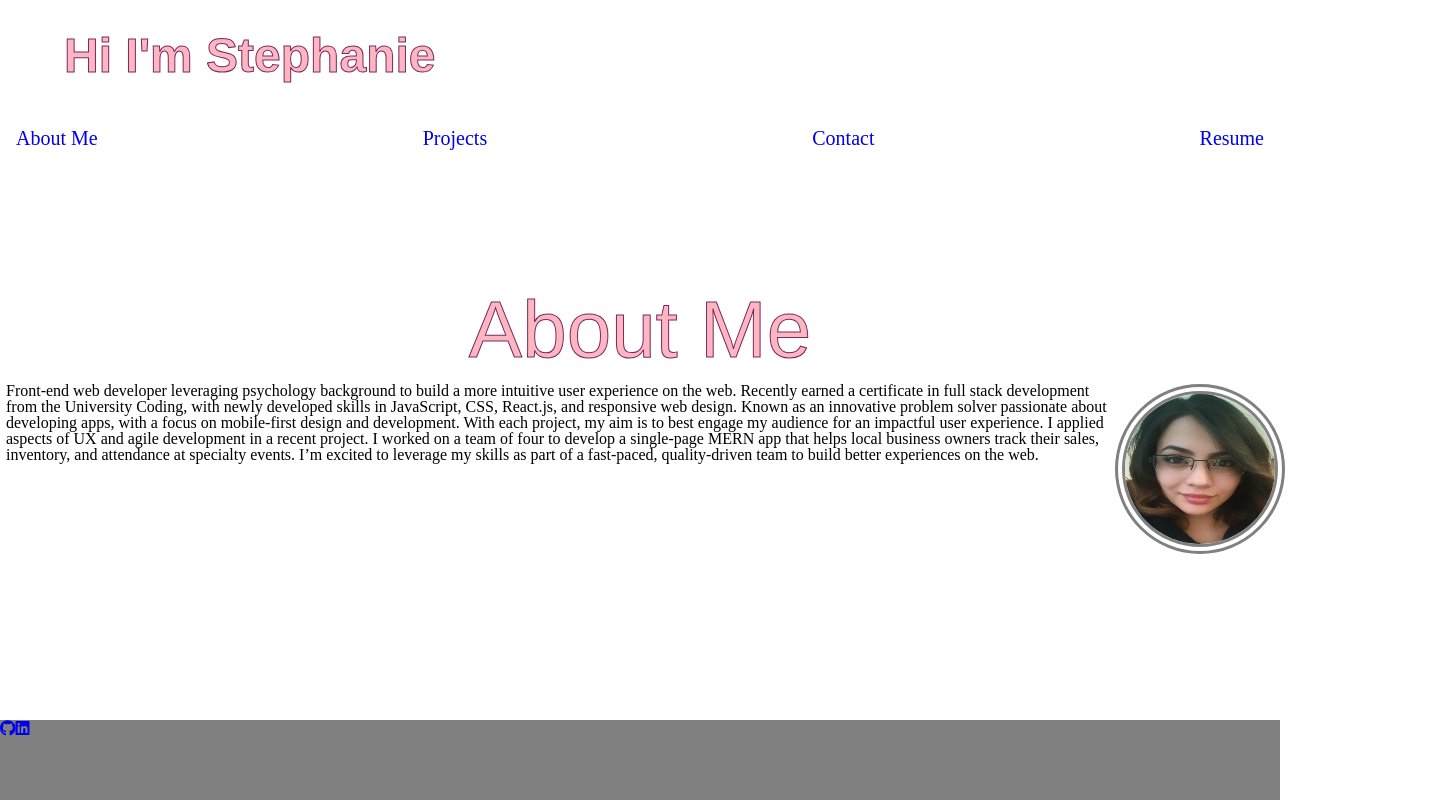
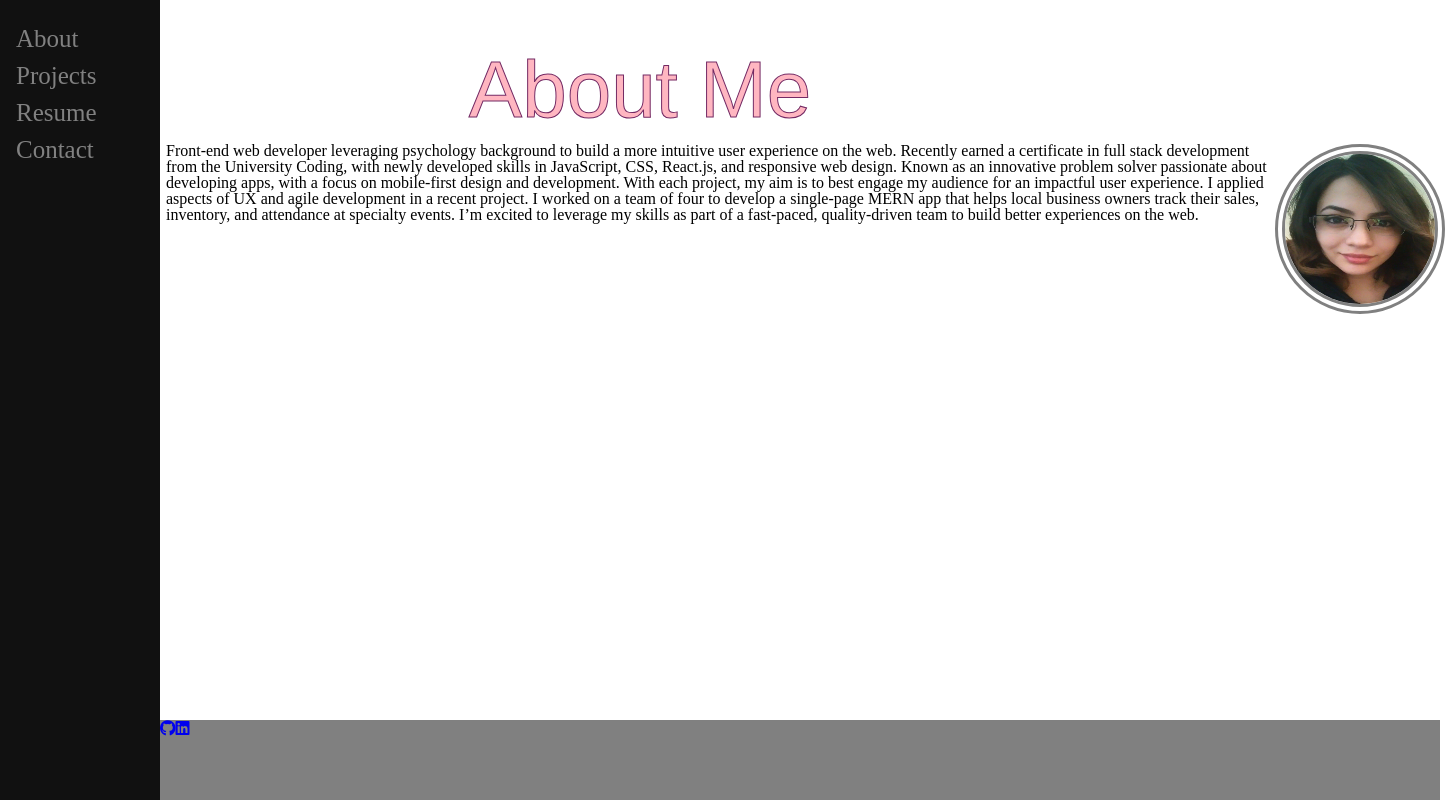
Before and after one commit to CortezStephanie/React-Portfolio, a React (Create React App) app: page / in a window 1280 px wide. Shown: the whole page, 1452 px wide, since content can reach past the window. Built offline with nearby package versions, Linux system fonts and the light colour scheme; the HTML template or start-up script is replaced by a standard one.

Commit message:
changing navbar to side nav

```diff
--- a/src/components/Navbar.js
+++ b/src/components/Navbar.js
@@ -3,53 +3,61 @@ import '../styles/Navbar.css';
 
 function Navbar ({currentPage, handlePageChange}) {
    return (
-     <div className="navContent">
-     <h1 id="navName">Hi I'm Stephanie</h1>
-        <ul className="navOptions">
-        <li>
-          <a
-            href="#about" id="aboutlink"
-            onClick={() => handlePageChange('About')}
-            // This is a conditional (ternary) operator that checks to see if the current page is "Home"
-            // If it is, we set the current page to 'nav-link-active', otherwise we set it to 'nav-link'
-            className={currentPage === 'about' ? 'nav-link active' : 'nav-link'}
-          >
-            About Me
-          </a>
-        </li>
-        <li>
-          <a
-            href="#projects" id="aboutlink"
-            onClick={() => handlePageChange('Projects')}
-            // Check to see if the currentPage is `About`, and if so we use the active link class from bootstrap. Otherwise, we set it to a normal nav-link
-            className={currentPage === 'Projects' ? 'nav-link active' : 'nav-link'}
-          >
-            Projects
-          </a>
-        </li>
-        <li>
-          <a
-            href="#contact" id="aboutlink"
-            onClick={() => handlePageChange('Contact')}
-            // Check to see if the currentPage is `About`, and if so we use the active link class from bootstrap. Otherwise, we set it to a normal nav-link
-            className={currentPage === 'Contact' ? 'nav-link active' : 'nav-link'}
-          >
-            Contact
-          </a>
-        </li>
-        <li>
-          <a
-            href="#resume" id="aboutlink"
-            onClick={() => handlePageChange('Resume')}
-            // This is a conditional (ternary) operator that checks to see if the current page is "Home"
-            // If it is, we set the current page to 'nav-link-active', otherwise we set it to 'nav-link'
-            className={currentPage === 'resume' ? 'nav-link active' : 'nav-link'}
-          >
-            Resume
-          </a>
-        </li>
-      </ul>
-    </div>
+      <div>
+        <div class="sidenav">
+          <a href="#about" onClick={() => handlePageChange('About')} className={currentPage === 'about' ? 'nav-link active' : 'nav-link'}>About</a>
+          <a href="#projects" onClick={() => handlePageChange('Projects')} className={currentPage === 'Projects' ? 'nav-link active' : 'nav-link'}>Projects</a>
+          <a href="#resume" onClick={() => handlePageChange('Resume')} className={currentPage === 'resume' ? 'nav-link active' : 'nav-link'}>Resume</a>
+          <a href="#contact" onClick={() => handlePageChange('Contact')} className={currentPage === 'resume' ? 'nav-link active' : 'nav-link'}>Contact</a>
+        </div>
+      </div>
+    //  <div className="navContent">
+    //  <h1 id="navName">Hi I'm Stephanie</h1>
+    //     <ul className="navOptions">
+    //     <li>
+    //       <a
+    //         href="#about" id="aboutlink"
+    //         onClick={() => handlePageChange('About')}
+    //         // This is a conditional (ternary) operator that checks to see if the current page is "Home"
+    //         // If it is, we set the current page to 'nav-link-active', otherwise we set it to 'nav-link'
+    //         className={currentPage === 'about' ? 'nav-link active' : 'nav-link'}
+    //       >
+    //         About Me
+    //       </a>
+    //     </li>
+    //     <li>
+    //       <a
+    //         href="#projects" id="aboutlink"
+    //         onClick={() => handlePageChange('Projects')}
+    //         // Check to see if the currentPage is `About`, and if so we use the active link class from bootstrap. Otherwise, we set it to a normal nav-link
+    //         className={currentPage === 'Projects' ? 'nav-link active' : 'nav-link'}
+    //       >
+    //         Projects
+    //       </a>
+    //     </li>
+    //     <li>
+    //       <a
+    //         href="#contact" id="aboutlink"
+    //         onClick={() => handlePageChange('Contact')}
+    //         // Check to see if the currentPage is `About`, and if so we use the active link class from bootstrap. Otherwise, we set it to a normal nav-link
+    //         className={currentPage === 'Contact' ? 'nav-link active' : 'nav-link'}
+    //       >
+    //         Contact
+    //       </a>
+    //     </li>
+    //     <li>
+    //       <a
+    //         href="#resume" id="aboutlink"
+    //         onClick={() => handlePageChange('Resume')}
+    //         // This is a conditional (ternary) operator that checks to see if the current page is "Home"
+    //         // If it is, we set the current page to 'nav-link-active', otherwise we set it to 'nav-link'
+    //         className={currentPage === 'resume' ? 'nav-link active' : 'nav-link'}
+    //       >
+    //         Resume
+    //       </a>
+    //     </li>
+    //   </ul>
+    // </div>
     )
 }
 
--- a/src/styles/About.css
+++ b/src/styles/About.css
@@ -8,7 +8,8 @@
     margin-top: 1rem 1rem 1rem 1rem;
     /*background-color: rgba(72, 68, 73, 0.842);*/
     contain:content;
-
+    margin-left: 160px; /* Same as the width of the sidebar */
+    /*padding: 0px 10px;*/
 
 }
 #aboutTitle {
--- a/src/styles/Footer.css
+++ b/src/styles/Footer.css
@@ -4,6 +4,8 @@ footer {
     display: flex;
     flex: row;
     width: 100%;
+    contain:content;
+    margin-left: 160px;
 }
 
 .footerLinks {
--- a/src/styles/Navbar.css
+++ b/src/styles/Navbar.css
@@ -1,32 +1,32 @@
-.navContent {
+/*.navContent {
     text-align: center;
     display:flex;
     flex-direction: column;
     height: 30vh;
     width: 100%;
     margin-bottom: 2rem;
-    /*background-image: url("../images/katie-harp-6hAl08vFBFY-unsplash.jpg");*/
+    background-image: url("../images/katie-harp-6hAl08vFBFY-unsplash.jpg");
     background-size: cover;
     position: relative;
-    /*
+
     height: 40vh;
 
     display: flex;
     justify-content: flex-end;
     text-align: right;
-    align-items: flex-end;*/
-}
-
+    align-items: flex-end;
+}*/
+/*
 #navName {
     text-align: center;
     font-weight: bold;
-    /*border: 10px double rgba(241, 224, 125, 0.959);*/
+    border: 10px double rgba(241, 224, 125, 0.959);
     border-radius: 25px 25px 25px 25px;
     display:flex;
     font-size: 3rem;
     height: fit-content;
     width: 90%;
-    /*margin-left: 1rem;*/
+    margin-left: 1rem;
     margin-left:auto;
     margin-right:auto;
     margin-top: 2rem;
@@ -50,10 +50,33 @@
 }
 
 #aboutlink {
-    /*border: 5px solid palevioletred;
+    border: 5px solid palevioletred;
     border-radius: 25px 25px 0px 25px;
-    background: pink;*/
+    background: pink;
     font-size: 20px;
     width: 50px;
     text-decoration: none;
+}*/
+.sidenav {
+    height: 100%; /* Full-height: remove this if you want "auto" height */
+    width: 160px; /* Set the width of the sidebar */
+    position: fixed; /* Fixed Sidebar (stay in place on scroll) */
+    z-index: 1; /* Stay on top */
+    top: 0; /* Stay at the top */
+    left: 0;
+    background-color: #111; /* Black */
+    overflow-x: hidden; /* Disable horizontal scroll */
+    padding-top: 20px;
 }
+
+.sidenav a {
+    padding: 6px 8px 6px 16px;
+    text-decoration: none;
+    font-size: 25px;
+    color: #818181;
+    display: block;
+}
+
+.sidenav a:hover {
+    color: #f1f1f1;
+}
--- a/src/styles/Projects.css
+++ b/src/styles/Projects.css
@@ -6,4 +6,6 @@
     height: 30vh;
     box-shadow: 5px 5px 5px lightpink;
     text-align: center;
+    contain:content;
+    margin-left: 160px;
 }
--- a/src/styles/Resume.css
+++ b/src/styles/Resume.css
@@ -10,8 +10,11 @@
     background-position: center;
     margin-top: 50px;
     margin-bottom:10px;
+
 }
 
 #resumelink {
     color: red;
+    contain:content;
+    margin-left: 160px;
 }
```
Lines whose indentation alone changed are shown as unchanged.
